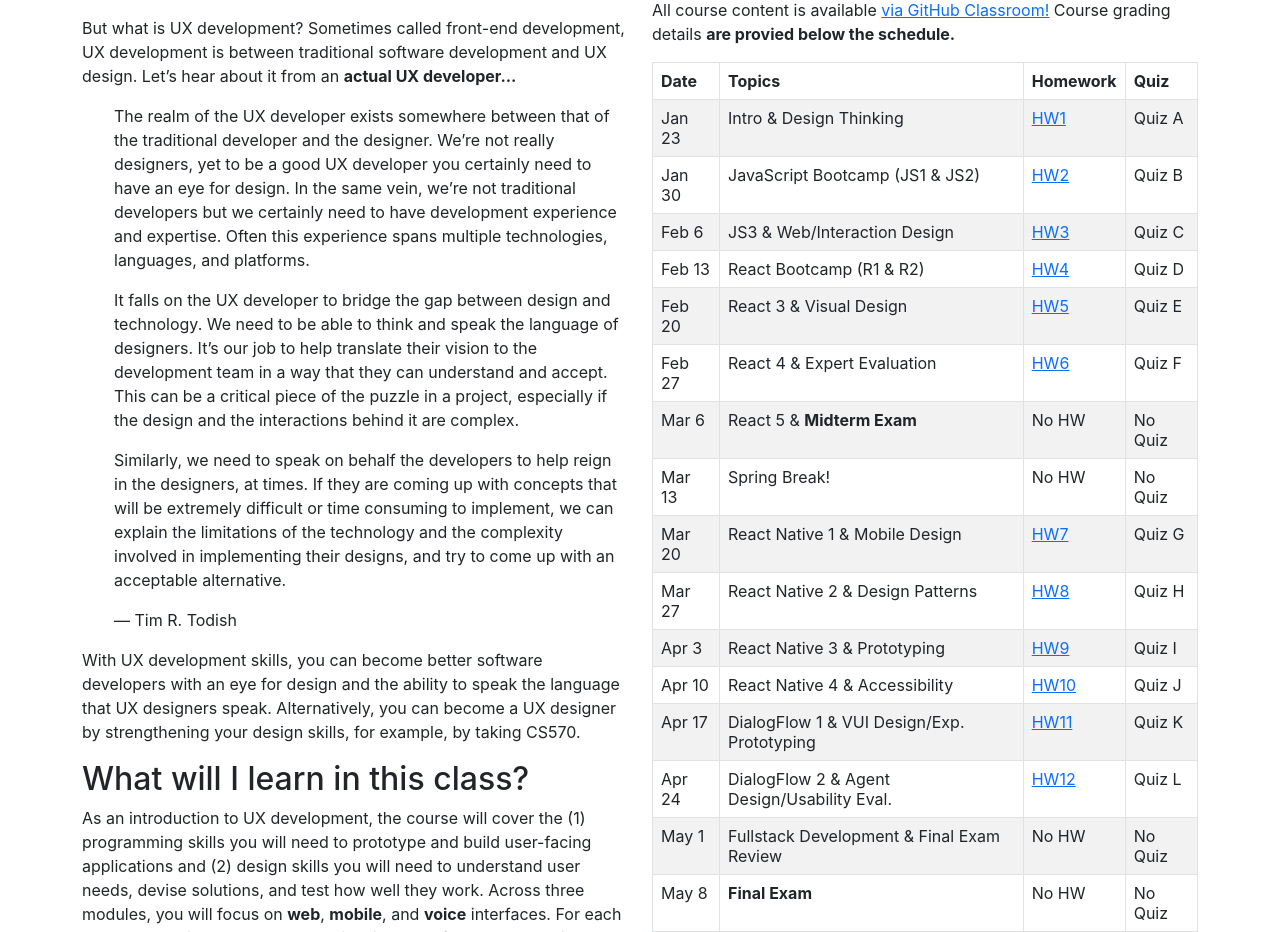
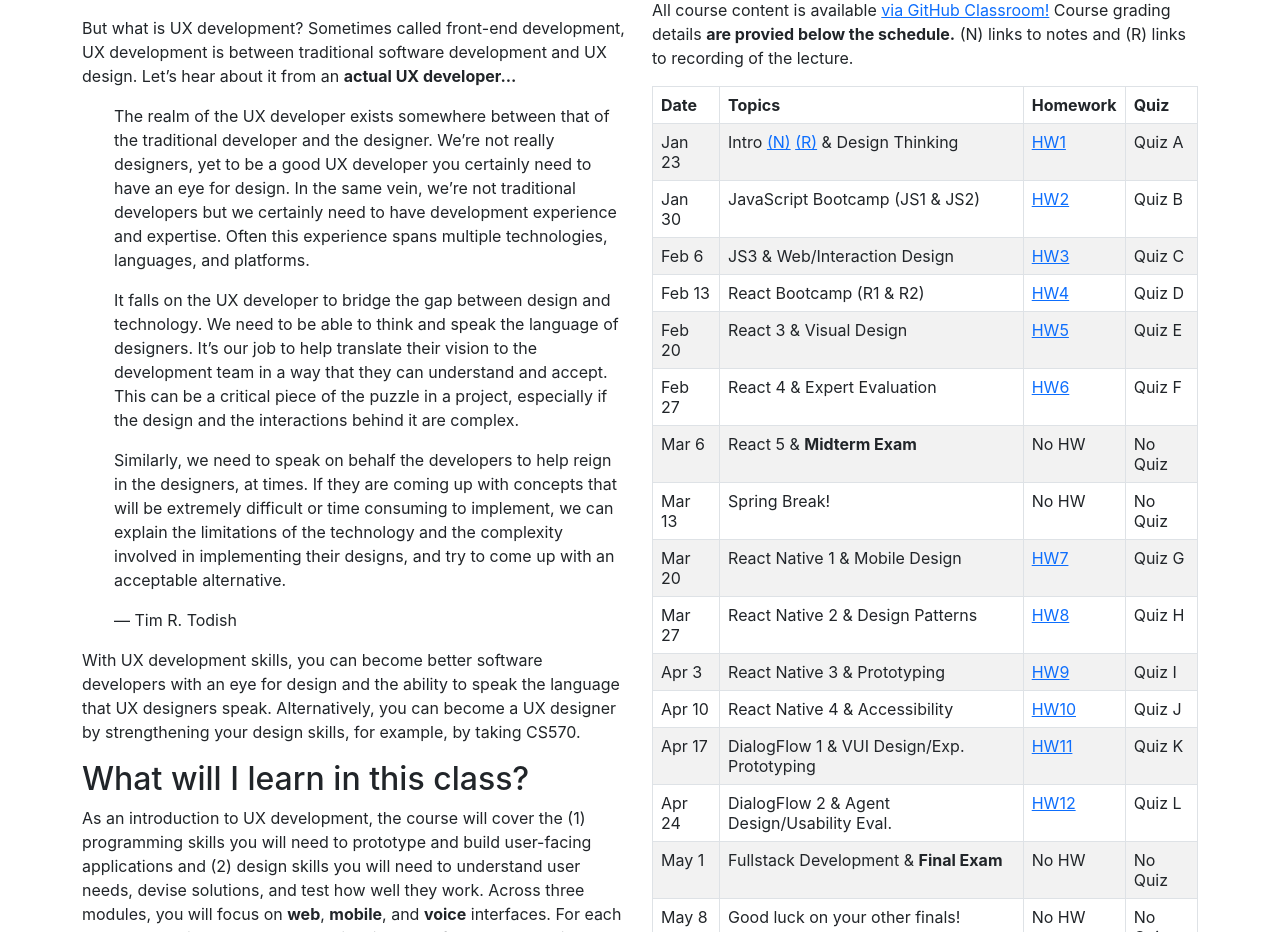
Before and after one commit to ctnelson1997/cs571-org, a React (Create React App) app: page / in a window 1280 px wide. Shown: the part 120-1052 px from the top of the page. Built offline with nearby package versions, Linux system fonts and the light colour scheme.

Commit message:
01242023

```diff
--- a/src/components/Schedule.js
+++ b/src/components/Schedule.js
@@ -3,7 +3,7 @@ import { Table } from "react-bootstrap";
 export default function Schedule() {
     return <>
         <h2>Schedule</h2>
-        <p>All course content is available <a href="https://github.com/CS571-S23">via GitHub Classroom!</a> Course grading details <b>are provied below the schedule.</b></p>
+        <p>All course content is available <a href="https://github.com/CS571-S23">via GitHub Classroom!</a> Course grading details <b>are provied below the schedule.</b> (N) links to notes and (R) links to recording of the lecture.</p>
         <Table striped bordered hover>
             <thead>
                 <tr>
@@ -16,7 +16,7 @@ export default function Schedule() {
             <tbody>
                 <tr>
                     <td>Jan 23<br/></td>
-                    <td>Intro & Design Thinking</td>
+                    <td>Intro <a href="https://github.com/CS571-S23/lectures/blob/main/Week01/Week01-Intro/week01-intro.pdf" target="_blank">(N)</a> <a href="https://cdnapisec.kaltura.com/p/1660902/sp/166090200/embedIframeJs/uiconf_id/25717641/partner_id/1660902?iframeembed=true&playerId=kaltura_player&entry_id=1_ih4czy2t" target="_blank">(R)</a> & Design Thinking</td>
                     <td><a href="https://github.com/CS571-S23/hw1">HW1</a></td>
                     <td>Quiz A</td>
                 </tr>
@@ -100,13 +100,13 @@ export default function Schedule() {
                 </tr>
                 <tr>
                     <td>May 1<br/></td>
-                    <td>Fullstack Development & Final Exam Review</td>
+                    <td>Fullstack Development & <strong>Final Exam</strong></td>
                     <td>No HW</td>
                     <td>No Quiz</td>
                 </tr>
                 <tr>
                     <td>May 8<br/></td>
-                    <td><strong>Final Exam</strong></td>
+                    <td>Good luck on your other finals!</td>
                     <td>No HW</td>
                     <td>No Quiz</td>
                 </tr>
```
